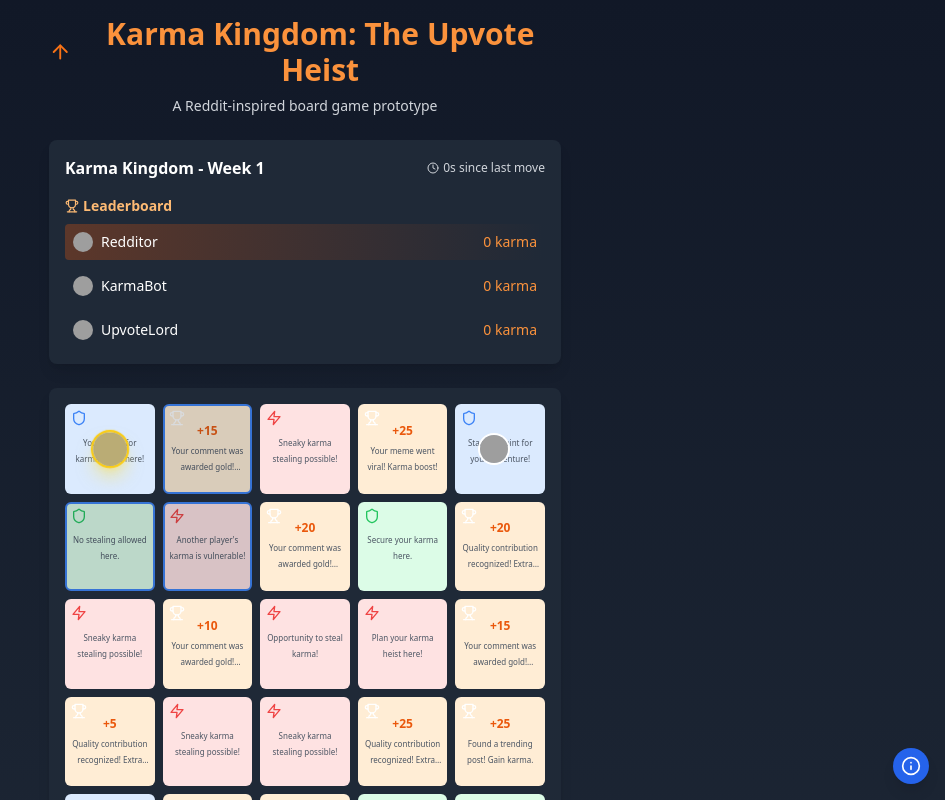
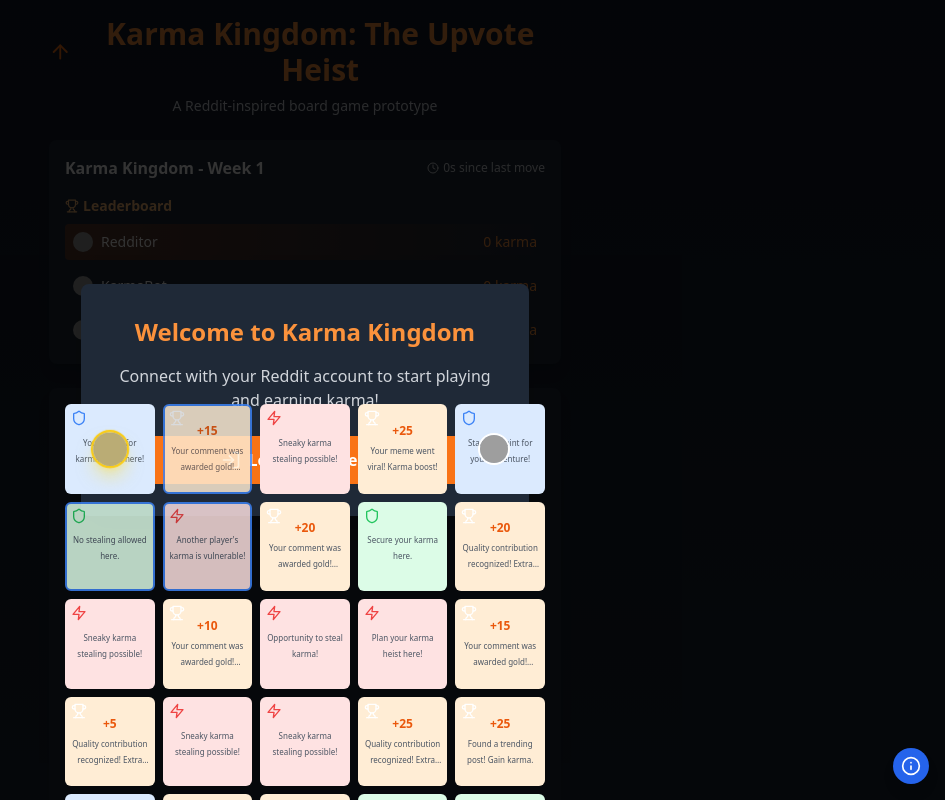
Before and after one commit to Virajdouelectron/karma_kingdom, a React (Vite) app: page / in a window 1280 px wide. Shown: the top 800 px of the page, without its empty margins (335-1280 px from the left). Built offline with nearby package versions, Linux system fonts and the light colour scheme; grey boxes are pictures that could not be loaded.

Commit message:
Integrate Reddit Authentication

```diff
--- a/index.html
+++ b/index.html
@@ -5,7 +5,6 @@
     <link rel="icon" type="image/svg+xml" href="/vite.svg" />
     <meta name="viewport" content="width=device-width, initial-scale=1.0" />
     <title>Karma Kingdom: The Upvote Heist - Game Prototype</title>
-    <script src="https://checkout.razorpay.com/v1/checkout.js"></script>
   </head>
   <body>
     <div id="root"></div>
--- a/package.json
+++ b/package.json
@@ -12,8 +12,7 @@
   "dependencies": {
     "lucide-react": "^0.344.0",
     "react": "^18.3.1",
-    "react-dom": "^18.3.1",
-    "razorpay": "^2.9.2"
+    "react-dom": "^18.3.1"
   },
   "devDependencies": {
     "@eslint/js": "^9.9.1",
--- a/src/App.tsx
+++ b/src/App.tsx
@@ -1,13 +1,30 @@
-import React from 'react';
+import React, { useState, useEffect } from 'react';
 import { GameProvider } from './context/GameContext';
 import GameBoard from './components/GameBoard';
 import GameControls from './components/GameControls';
 import GameStatus from './components/GameStatus';
 import GameInfo from './components/GameInfo';
+import RedditAuth from './components/RedditAuth';
 import { ArrowUp } from 'lucide-react';
 
 function App() {
+  const [isAuthenticated, setIsAuthenticated] = useState(false);
+
+  useEffect(() => {
+    // Check if user is authenticated
+    const checkAuth = async () => {
+      const token = localStorage.getItem('redditAccessToken');
+      if (token) {
+        setIsAuthenticated(true);
+      }
+    };
+
+    checkAuth();
+  }, []);
+
   return (
+    <>
+      {!isAuthenticated && <RedditAuth />}
       <GameProvider>
         <div className="min-h-screen bg-gradient-to-b from-gray-900 to-gray-800 text-white p-4">
           <header className="max-w-lg mx-auto mb-6 text-center">
@@ -29,6 +46,7 @@ function App() {
           <GameInfo />
         </div>
       </GameProvider>
+    </>
   );
 }
 
--- a/src/components/GameControls.tsx
+++ b/src/components/GameControls.tsx
@@ -1,6 +1,6 @@
 import React from 'react';
 import { useGame } from '../context/GameContext';
-import { Zap, ArrowRight, Compass, CreditCard } from 'lucide-react';
+import { Zap, ArrowRight, Compass } from 'lucide-react';
 
 const GameControls: React.FC = () => {
   const { state, dispatch, isPlayerTurn, currentPlayer } = useGame();
@@ -35,53 +35,6 @@ const GameControls: React.FC = () => {
     });
   };
 
-  const handlePurchaseKarma = async () => {
-    try {
-      const response = await fetch('/api/create-order', {
-        method: 'POST',
-        headers: {
-          'Content-Type': 'application/json',
-        },
-        body: JSON.stringify({
-          amount: 100, // Amount in smallest currency unit (e.g., paise for INR)
-          currency: 'INR',
-        }),
-      });
-
-      const { order } = await response.json();
-
-      const options = {
-        key: import.meta.env.VITE_RAZORPAY_KEY_ID,
-        amount: order.amount,
-        currency: order.currency,
-        name: 'Karma Kingdom',
-        description: 'Purchase Karma Points',
-        order_id: order.id,
-        handler: function(response: any) {
-          if (currentPlayer) {
-            dispatch({
-              type: 'COLLECT_KARMA',
-              playerId: currentPlayer.id,
-              amount: 50 // Give 50 karma points for successful payment
-            });
-          }
-        },
-        prefill: {
-          name: currentPlayer?.name,
-        },
-        theme: {
-          color: '#f97316'
-        }
-      };
-
-      const razorpay = new (window as any).Razorpay(options);
-      razorpay.open();
-    } catch (error) {
-      console.error('Payment initiation failed:', error);
-      alert('Failed to initiate payment. Please try again.');
-    }
-  };
-
   if (!currentPlayer) return null;
 
   return (
@@ -94,7 +47,7 @@ const GameControls: React.FC = () => {
         </div>
       </div>
 
-      <div className="grid grid-cols-4 gap-2 mb-4">
+      <div className="grid grid-cols-3 gap-2 mb-4">
         <button
           className={`
             px-2 py-1 rounded text-xs flex flex-col items-center justify-center
@@ -136,14 +89,6 @@ const GameControls: React.FC = () => {
           <Zap size={14} />
           <span>Steal ({currentPlayer.abilities.steal})</span>
         </button>
-
-        <button
-          className="px-2 py-1 rounded text-xs flex flex-col items-center justify-center bg-green-600 hover:bg-green-700 text-white cursor-pointer"
-          onClick={handlePurchaseKarma}
-        >
-          <CreditCard size={14} />
-          <span>Buy Karma</span>
-        </button>
       </div>
 
       {isPlayerTurn && (
--- /dev/null
+++ b/src/components/RedditAuth.tsx
@@ -0,0 +1,40 @@
+import React from 'react';
+import { LogIn } from 'lucide-react';
+
+const RedditAuth: React.FC = () => {
+  const handleRedditLogin = () => {
+    // Reddit OAuth configuration
+    const clientId = import.meta.env.VITE_REDDIT_CLIENT_ID;
+    const redirectUri = encodeURIComponent(window.location.origin + '/auth/callback');
+    const scope = encodeURIComponent('identity read');
+    const state = Math.random().toString(36).substring(7);
+
+    // Store state for verification
+    localStorage.setItem('redditAuthState', state);
+
+    // Redirect to Reddit OAuth
+    const authUrl = `https://www.reddit.com/api/v1/authorize?client_id=${clientId}&response_type=code&state=${state}&redirect_uri=${redirectUri}&scope=${scope}&duration=temporary`;
+
+    window.location.href = authUrl;
+  };
+
+  return (
+    <div className="fixed inset-0 bg-black/80 flex items-center justify-center p-4">
+      <div className="bg-gray-800 p-8 rounded-lg shadow-xl max-w-md w-full text-center">
+        <h2 className="text-2xl font-bold text-orange-400 mb-4">Welcome to Karma Kingdom</h2>
+        <p className="text-gray-300 mb-6">
+          Connect with your Reddit account to start playing and earning karma!
+        </p>
+        <button
+          onClick={handleRedditLogin}
+          className="flex items-center justify-center gap-2 w-full bg-orange-500 hover:bg-orange-600 text-white py-3 px-6 rounded-lg font-semibold transition-colors"
+        >
+          <LogIn size={20} />
+          Login with Reddit
+        </button>
+      </div>
+    </div>
+  );
+};
+
+export default RedditAuth;
```
Also changed, not shown: 1 other file (tests, documents, lock files or other folders). Lines whose indentation alone changed are shown as unchanged.
